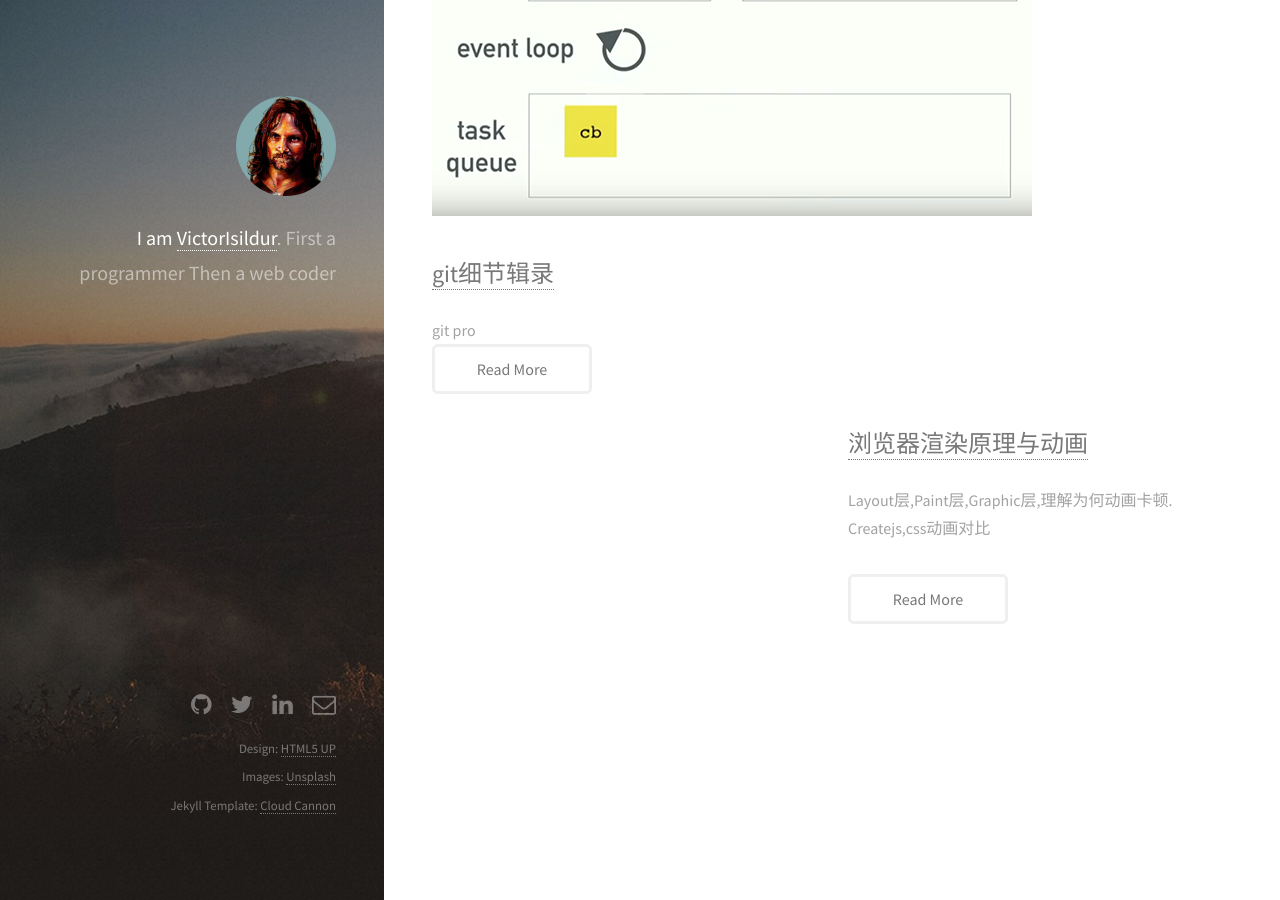
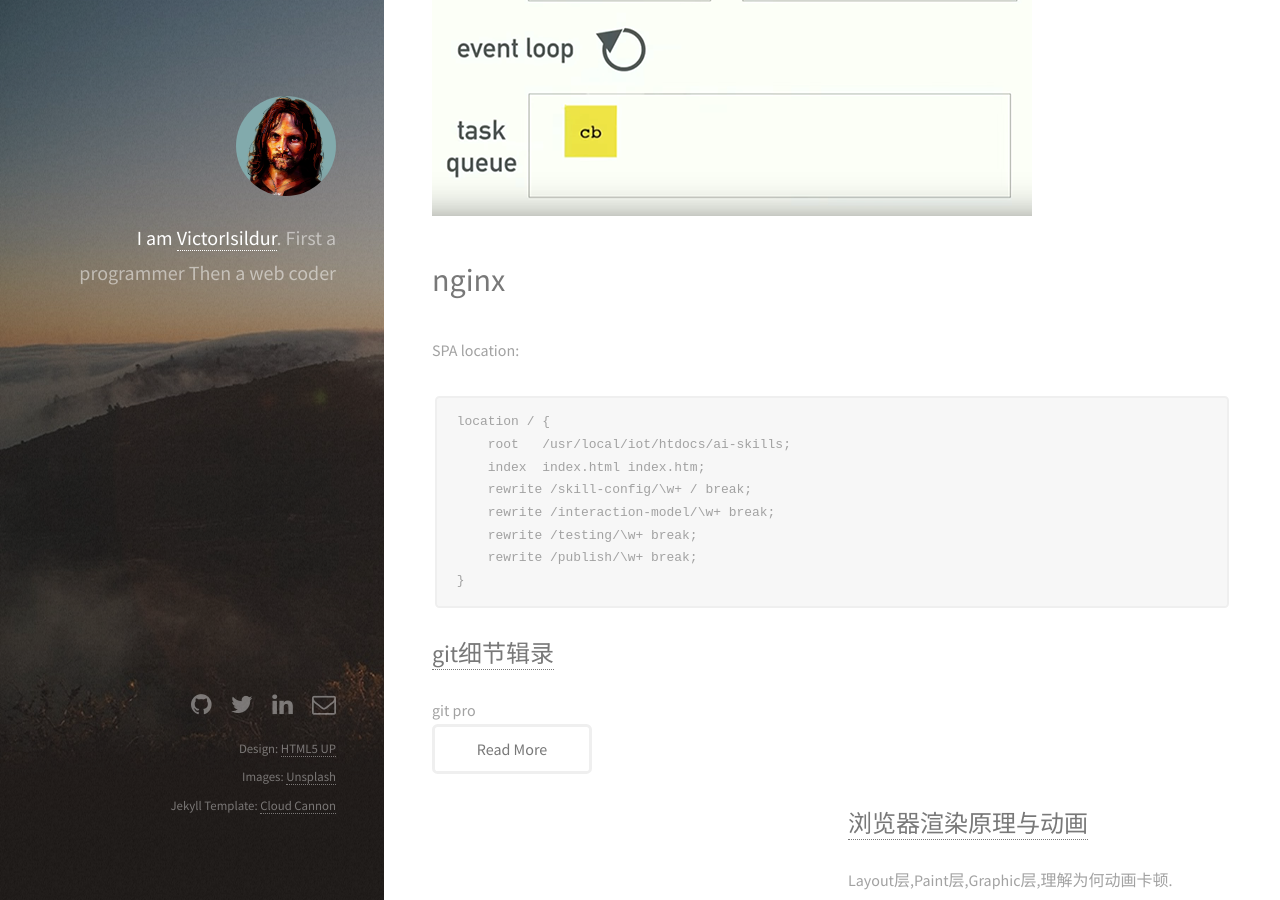
Before and after one commit to victorisildur/victorisildur.github.io, a Jekyll site: the page built from _posts/2016-12-07-qcloud.markdown, in a window 1280 px wide and 900 px high, scrolled down 1793 px. Built offline with Jekyll 4.4.1, drawn with Linux system fonts in a browser that asks for light colours.

Commit message:
feat: nginx

````diff
--- a/_posts/2016-12-07-qcloud.markdown
+++ b/_posts/2016-12-07-qcloud.markdown
@@ -50,3 +50,18 @@ event loop的作用是不断检查stack是否空了，空了则队列里取一
 结构如图所示：
 
 ![evnet_loop]({{site.url}}/assets/images/event_loop.png)
+
+# nginx
+
+SPA location:
+
+```
+location / {
+    root   /usr/local/iot/htdocs/ai-skills;
+    index  index.html index.htm;
+    rewrite /skill-config/\w+ / break;
+    rewrite /interaction-model/\w+ break;
+    rewrite /testing/\w+ break;
+    rewrite /publish/\w+ break;
+}
+```
````
